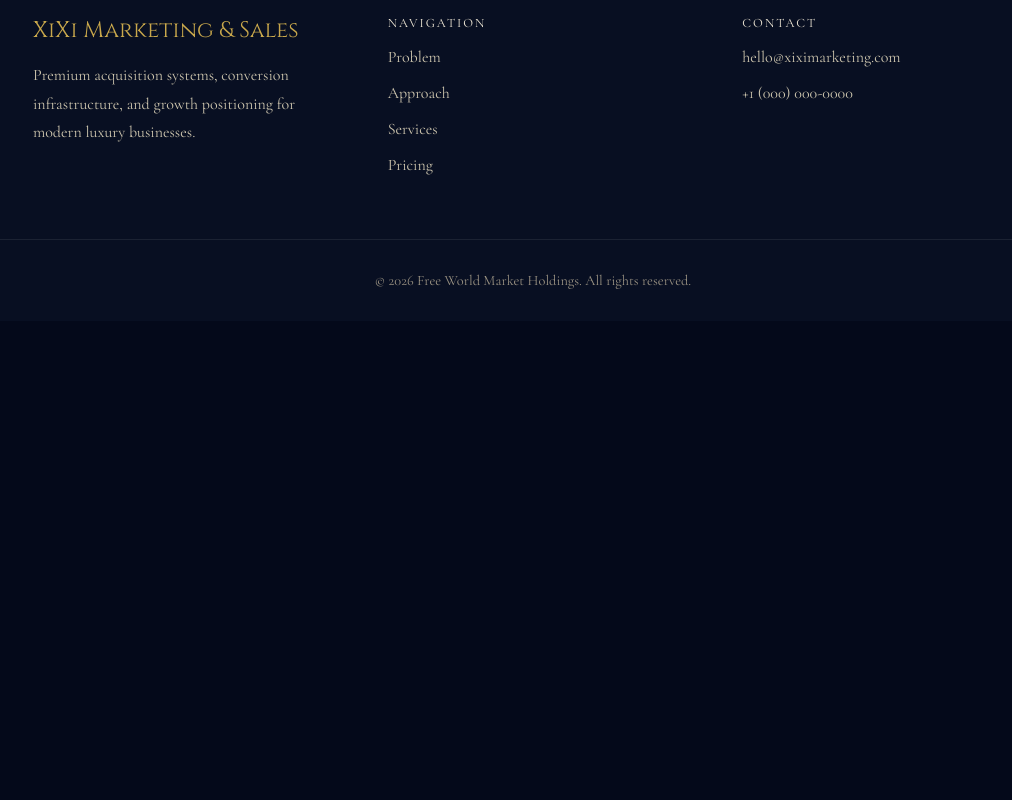
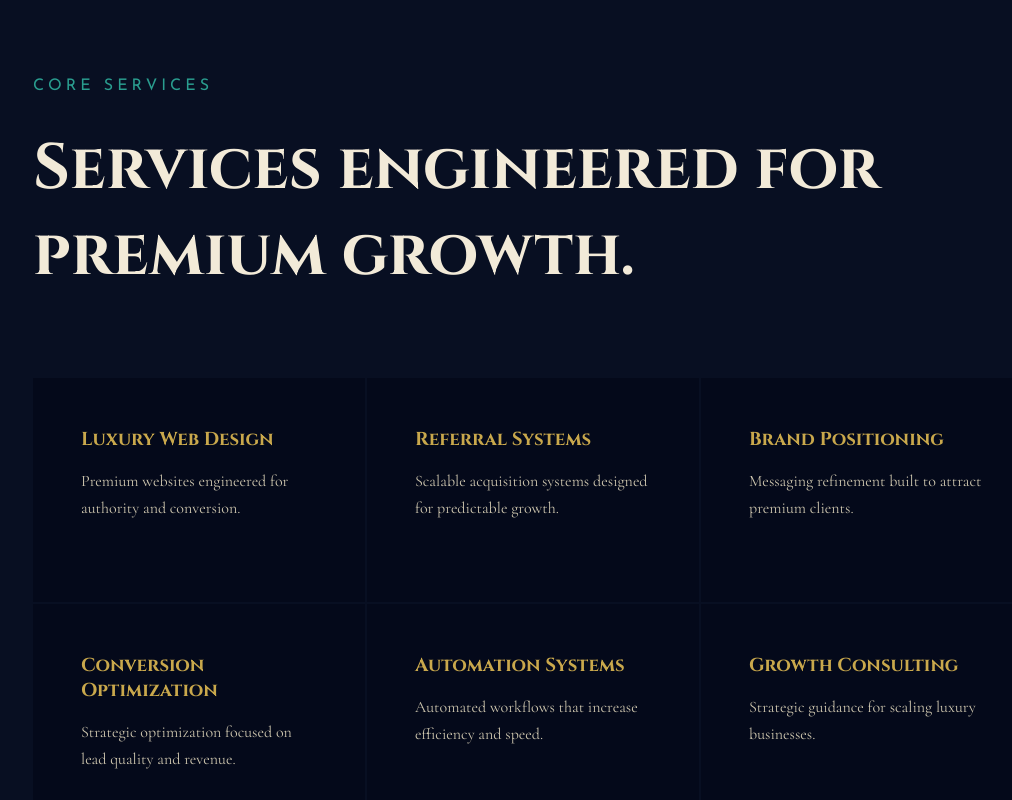
Before and after one commit to RaffyCadano/free-world-market, a Next.js app: page / in a window 1280 px wide. Shown: the part 1800-2600 px from the top of the page, without its empty margins (107-1119 px from the left). Before the commit the page ends 2121 px from the top, so only its background shows below. Built offline with nearby package versions, Linux system fonts and the light colour scheme.

Commit message:
add Services section with core offerings and layout

```diff
--- /dev/null
+++ b/app/sections/Services.jsx
@@ -0,0 +1,50 @@
+export default function Services() {
+  const services = [
+    {
+      title: 'Luxury Web Design',
+      text: 'Premium websites engineered for authority and conversion.'
+    },
+    {
+      title: 'Referral Systems',
+      text: 'Scalable acquisition systems designed for predictable growth.'
+    },
+    {
+      title: 'Brand Positioning',
+      text: 'Messaging refinement built to attract premium clients.'
+    },
+    {
+      title: 'Conversion Optimization',
+      text: 'Strategic optimization focused on lead quality and revenue.'
+    },
+    {
+      title: 'Automation Systems',
+      text: 'Automated workflows that increase efficiency and speed.'
+    },
+    {
+      title: 'Growth Consulting',
+      text: 'Strategic guidance for scaling luxury businesses.'
+    }
+  ];
+
+  return (
+    <section id="services" className="services-section">
+      <div className="wrap">
+        <div className="eyebrow">Core Services</div>
+
+        <h2 className="section-title">
+          Services engineered
+          for premium growth.
+        </h2>
+
+        <div className="services-grid">
+          {services.map((service) => (
+            <div key={service.title} className="service-card">
+              <h3>{service.title}</h3>
+              <p>{service.text}</p>
+            </div>
+          ))}
+        </div>
+      </div>
+    </section>
+  );
+}
```
